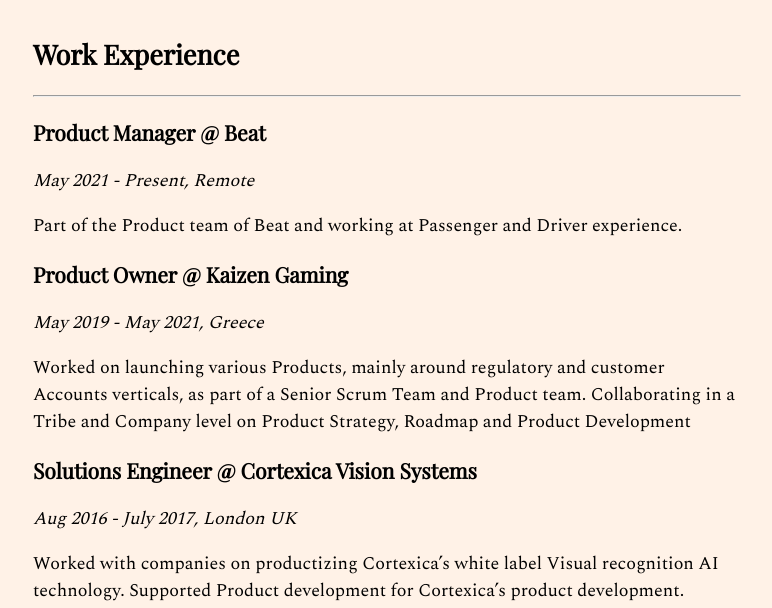
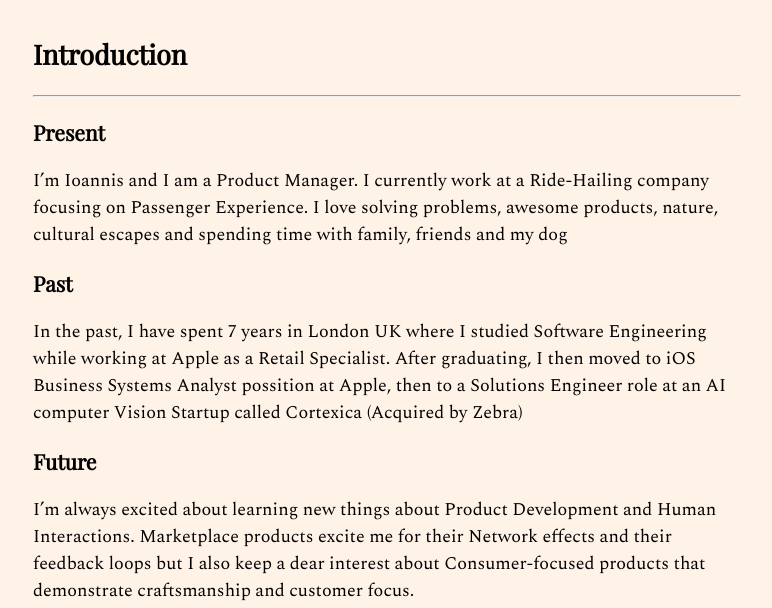
Before and after one commit to iamioannis/iamioannis-Website, a Gatsby site: page /resume in a window 1280 px wide. Shown: the part 177-785 px from the top of the page, without its empty margins (253-1025 px from the left). Built offline with nearby package versions, Linux system fonts and the light colour scheme; Gatsby itself is replaced by a stand-in of ours.

Commit message:
Content tweeks

```diff
--- a/src/pages/resume.md
+++ b/src/pages/resume.md
@@ -1,9 +1,21 @@
 ---
 title: Resume
 ---
+
+## Introduction
+---
+### Present
+I’m Ioannis and I am a Product Manager. I currently work at a Ride-Hailing company focusing on Passenger Experience. I love solving problems, awesome products, nature, cultural escapes and spending time with family, friends and my dog
+
+### Past
+In the past, I have spent 7 years in London UK where I studied Software Engineering while working at Apple as a Retail Specialist. After graduating, I then moved to iOS Business Systems Analyst possition at Apple, then to a Solutions Engineer role at an AI computer Vision Startup called Cortexica (Acquired by Zebra)
+
+### Future
+I’m always excited about learning new things about Product Development and Human Interactions. Marketplace products excite me for their Network effects and their feedback loops but I also keep a dear interest about Consumer-focused products that demonstrate craftsmanship and customer focus.
+
 ## Work Experience
 ---
-### **Product Manager @ Beat**
+### **Senior Product Manager @ Beat**
 
 *May 2021 -  Present, Remote*
 
```
